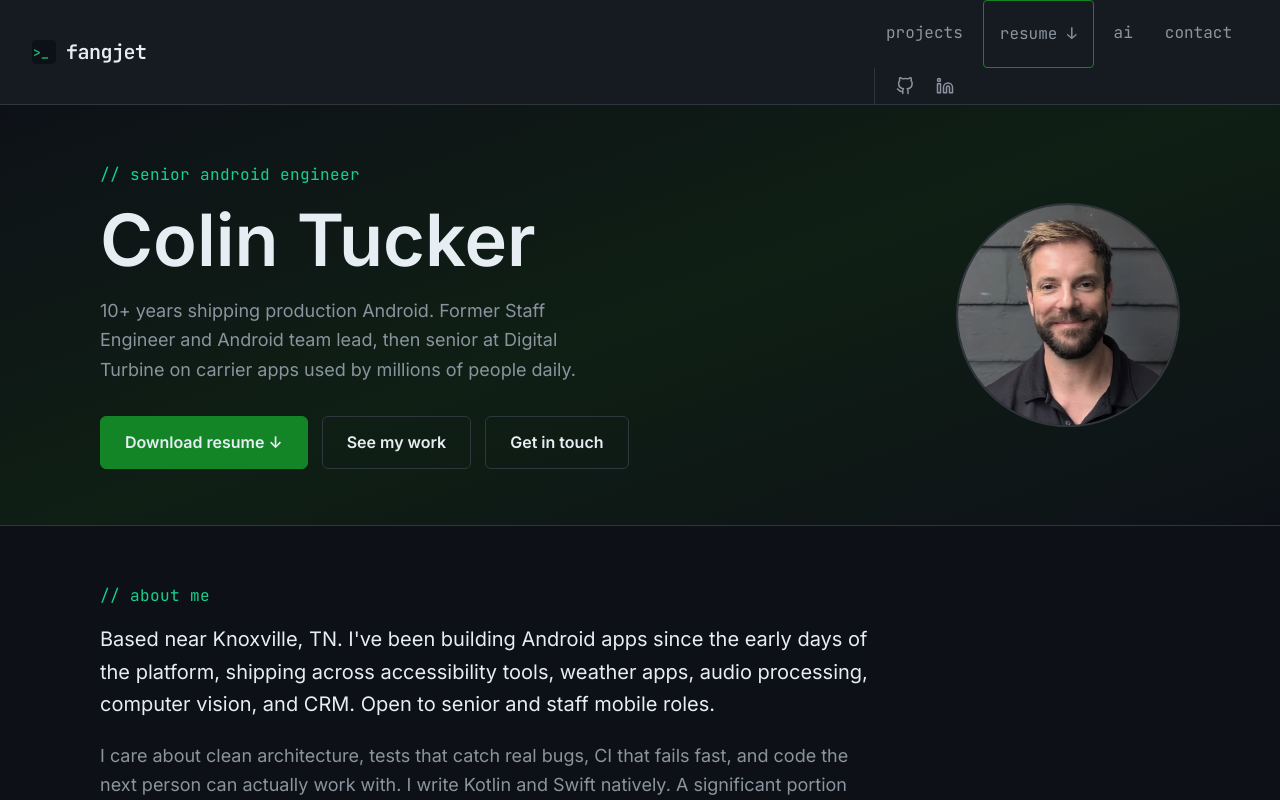
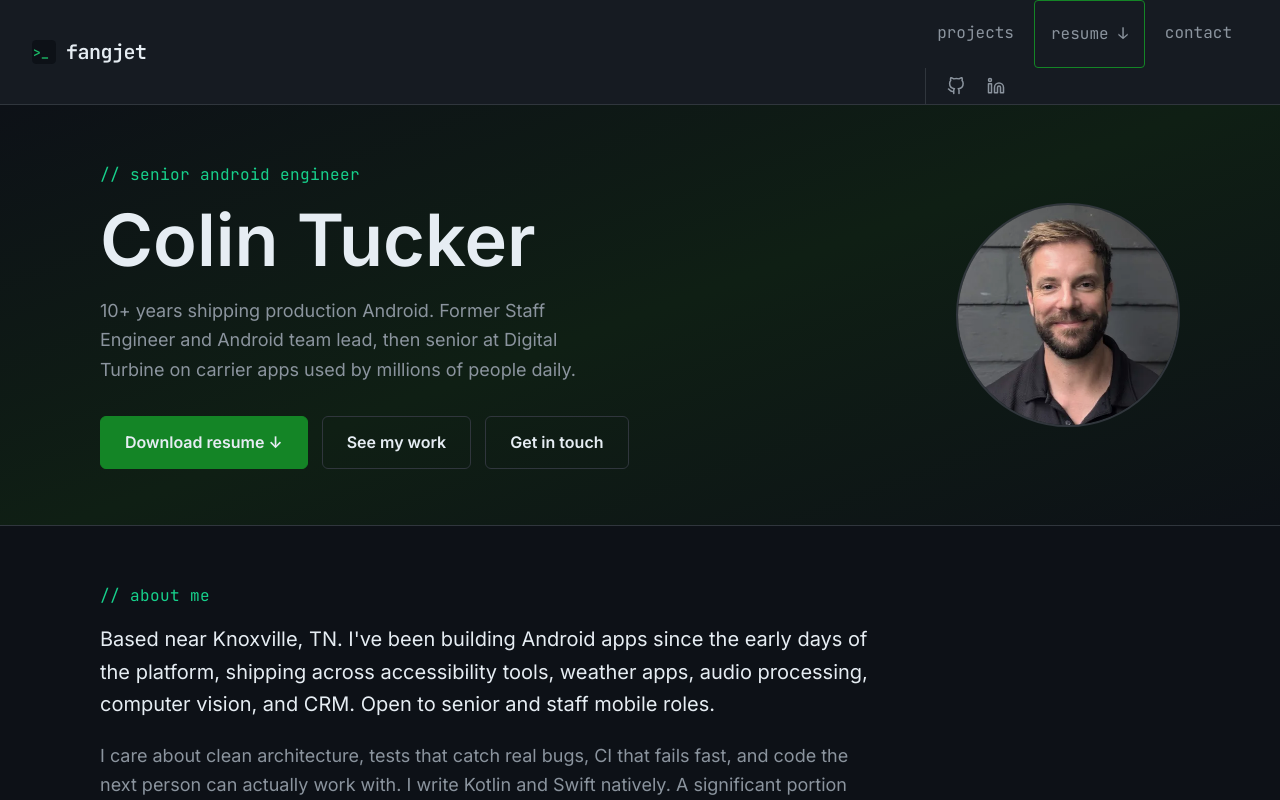
Before and after one commit to tuckercr/fangjet, a React (Vite) app: page / in a window 1280 px wide. Shown: the top 800 px of the page. Built offline with nearby package versions, Linux system fonts and the light colour scheme.

Commit message:
Nav: drop the ai link (the page stays at /ai)

```diff
--- a/src/components/Nav.jsx
+++ b/src/components/Nav.jsx
@@ -54,7 +54,6 @@ export default function Nav() {
               onClick={close}
             >resume ↓</a>
           </li>
-          <li><NavLink to="/ai" className={pageLink} onClick={close}>ai</NavLink></li>
           <li><NavLink to="/contact" className={pageLink} onClick={close}>contact</NavLink></li>
         </ul>
         <div className="ml-1 flex items-center gap-1 border-l border-border pl-3 phone:m-0 phone:justify-start phone:border-t phone:border-l-0 phone:px-1 phone:py-3">
```
